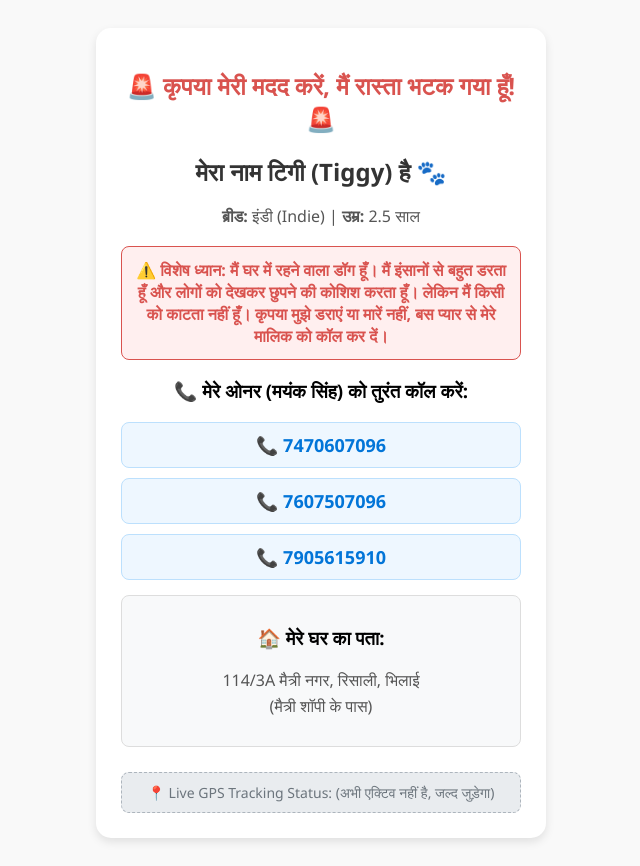
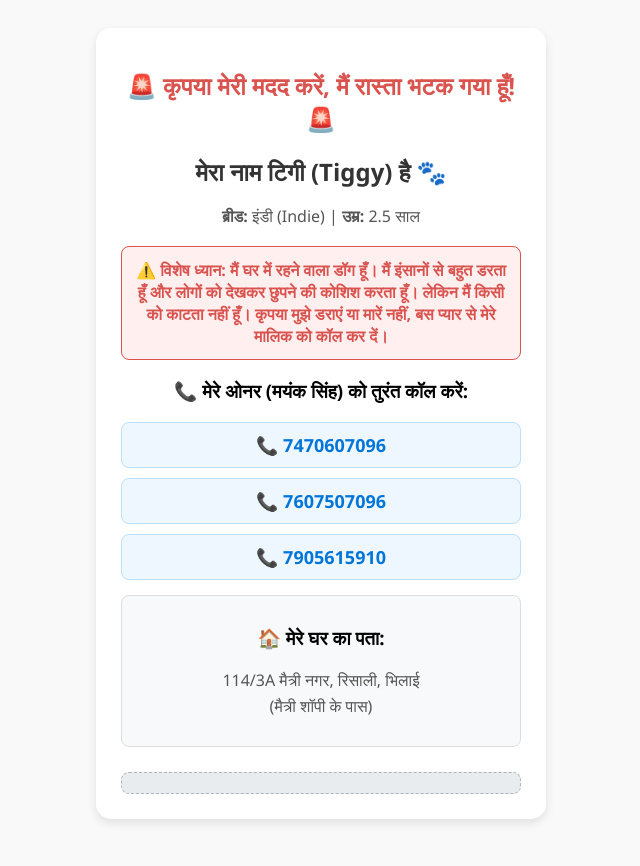
Before and after one commit to mayank5248657-byte/tiggy-oreo-id, a plain HTML site: page index.html in a window 1280 px wide. Shown: the whole page, without its empty margins (319-959 px from the left). Drawn offline with Linux system fonts and the light colour scheme.

Commit message:
Update index.html

```diff
--- a/index.html
+++ b/index.html
@@ -42,9 +42,3 @@
 
     <!-- भविष्य में जब आप GPS ट्रैकर लेंगे, तो उसका लिंक या कोड हम यहाँ जोड़ेंगे -->
     <div class="tracker-placeholder">
-      📍 Live GPS Tracking Status: (अभी एक्टिव नहीं है, जल्द जुड़ेगा)
-    </div>
-  </div>
-
-</body>
-</html>
```
